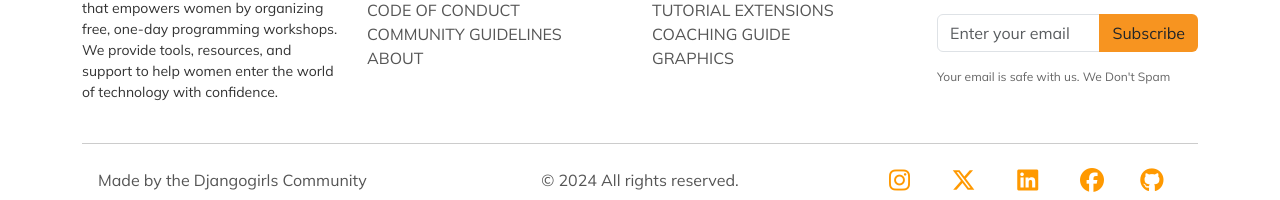
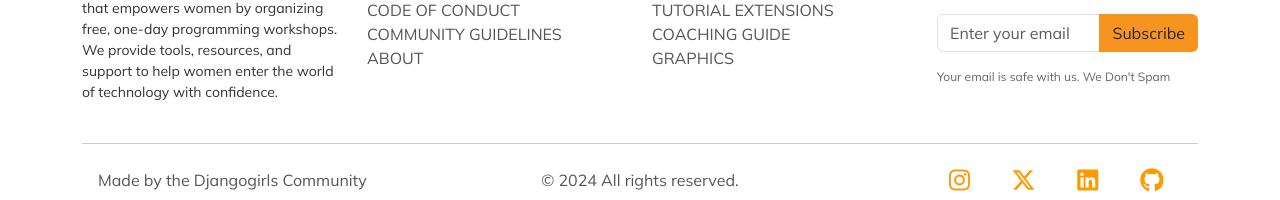
Before and after one commit to pythontanzania/djangogirlstz, a Django app: page /about/ in a window 1280 px wide. Shown: the part 1899-2099 px from the top of the page. Run offline with Django 4.2, Linux system fonts and the light colour scheme; some libraries are stand-ins or nearby versions.

Commit message:
removed facebook from social medias

```diff
--- a/templates/partials/footer.html
+++ b/templates/partials/footer.html
@@ -98,8 +98,8 @@
       <a href="https://www.linkedin.com/company/djangogirlstz" class="icon" aria-label="LinkedIn">
         <i class="fab fa-linkedin"></i>
       </a>
-      <a href="#" class="icon" aria-label="Facebook">
-        <i class="fab fa-facebook"></i>
+      <!-- <a href="#" class="icon" aria-label="Facebook">
+        <i class="fab fa-facebook"></i> -->
         <a href="https://github.com/pythontanzania/djangogirlstz" class="icon" aria-label="Github">
           <i class="fab fa-github"></i>
       </a>
```
